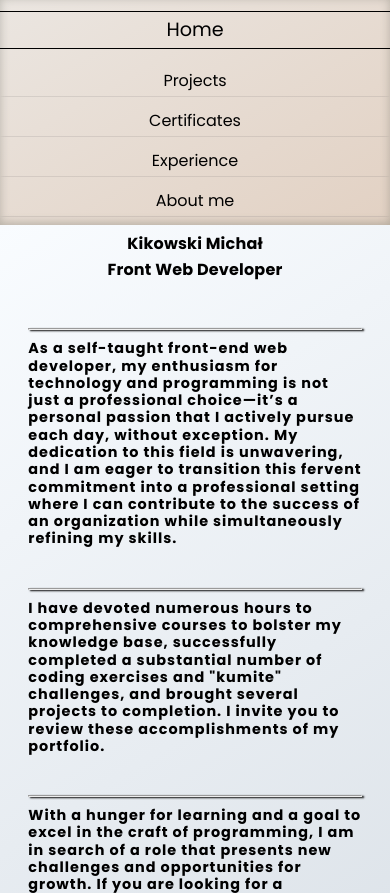
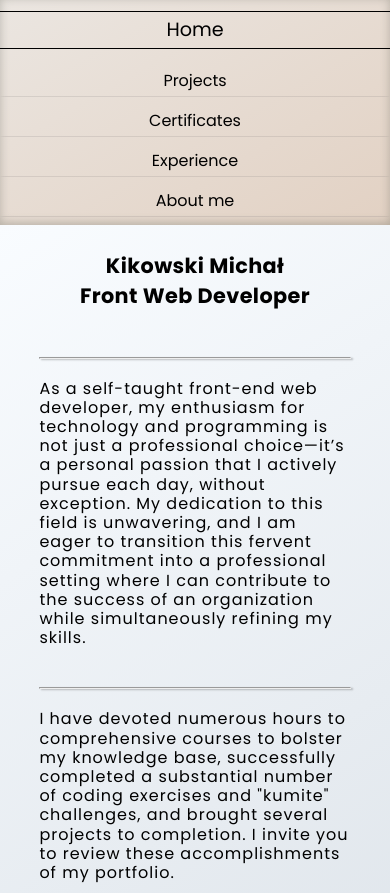
Before and after one commit to Safkiar/Safkiar, a website: page index.html in a window 390 px wide. Shown: the top 893 px of the page. Drawn offline with Linux system fonts and the light colour scheme; a web font is replaced by a local one.

Commit message:
Home mobile version updated

```diff
--- a/CSS/index.css
+++ b/CSS/index.css
@@ -206,17 +206,18 @@ body {
 }
 
 .first__container__content h1 {
-  font-size: 2rem;
+  font-size: 1.8rem;
   margin-bottom: 3%;
   text-align: center;
   font-weight: bold;
-  letter-spacing: 0.2px;
+  letter-spacing: 0.4px;
   border: var(--border);
 }
 .first__container__content h2 {
-  font-size: 1.4rem;
+  font-size: 1.3rem;
+  font-weight: 400;
   margin: 2% 0;
-  letter-spacing: 0.1px;
+  letter-spacing: 0.15px;
   line-height: 120%;
   border: var(--border);
   transition: all 0.4s;
@@ -234,7 +235,7 @@ body {
   width: 60%;
   margin: 20px auto;
 
-  /* box-shadow: 2px 2px 20px #000; */
+  /*  */
 }
 
 .curtain {
@@ -336,9 +337,9 @@ a {
 .hrIndex {
   width: 100%;
   margin: 0 auto;
-  margin-bottom: 10px;
+  margin-bottom: 20px;
   margin-top: 40px;
-  box-shadow: 2px 1px 2px #000;
+  box-shadow: 2px 1px 2px #0000003f;
 }
 
 @media (max-width: 1760px) {
@@ -404,12 +405,16 @@ a {
     flex-direction: column;
     align-items: center;
   }
+
+  .first__container__content {
+    width: 92%;
+  }
   .first__container__contact {
-    width: 80%;
     display: flex;
     flex-direction: column;
     align-items: center;
     justify-content: center;
+    width: 80%;
   }
 
   .mail__link {
@@ -430,28 +435,24 @@ a {
 }
 
 @media (max-width: 900px) {
-  .first__container__content h1 {
-    font-size: 1rem;
-  }
-
   .first__container__content h2 {
-    font-size: 0.9rem;
     letter-spacing: 1px;
     margin-bottom: 20px;
+  }
+  .container__h1 {
+    display: flex;
+    flex-direction: column;
+    margin-top: 20px;
   }
 }
 
 @media (max-width: 560px) {
-  .container__h1 {
-    display: flex;
-    flex-direction: column;
-  }
   .container__home {
     width: 95%;
   }
 
   .first__container__content {
-    width: 100%;
+    width: 94%;
   }
 } /* .container__home
 
--- a/CSS/navbar.css
+++ b/CSS/navbar.css
@@ -39,7 +39,7 @@
 }
 
 .btn {
-  padding: 0.9rem 2rem;
+  padding: 0.645rem 2rem;
   color: rgb(0, 0, 0);
   font-size: 1.4rem;
   position: relative;
```
